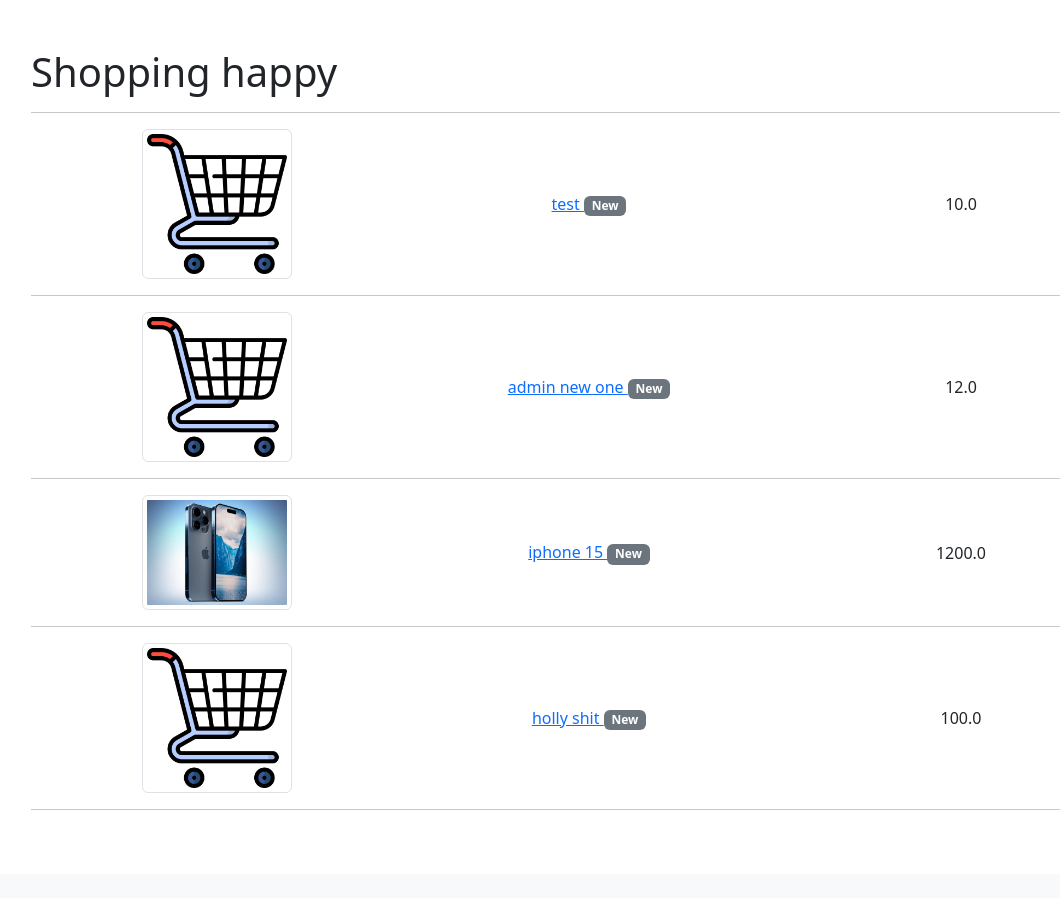
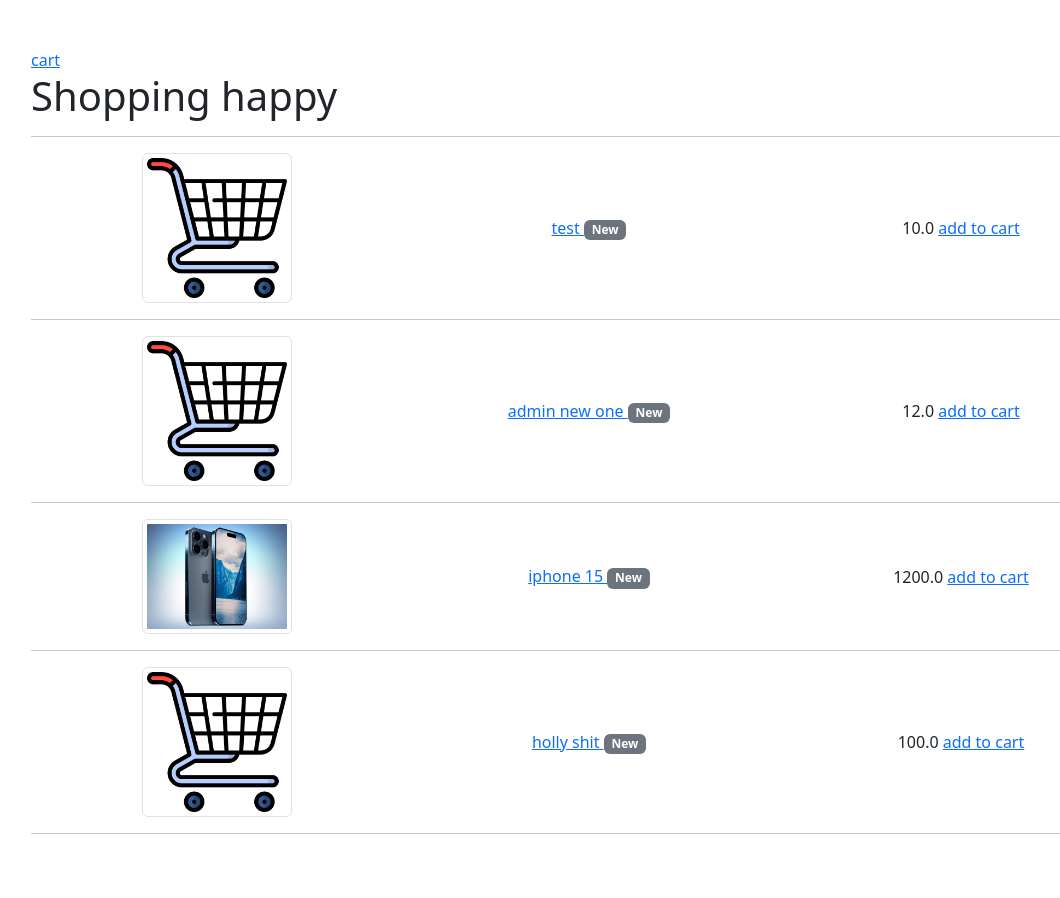
Before and after one commit to javadnr/ecommerce, a Django app: page / in a window 1280 px wide. Shown: the part 56-954 px from the top of the page, without its empty margins (51-1111 px from the left). Before the commit the page ends 866 px from the top, so only its background shows below. Run offline with Django 4.2, Linux system fonts and the light colour scheme; data comes from the database, SQL or seed files in the repository; both versions use the stored data as it was after the commit; some libraries are stand-ins or nearby versions.

Commit message:
adding to github

```diff
--- a/stuff/admin.py
+++ b/stuff/admin.py
@@ -1,5 +1,5 @@
 from django.contrib import admin
-from .models import Product, comment
+from .models import Product, comment,Cart, CartItem
 # Register your models here.
 
 class CommentInline(admin.TabularInline):
@@ -10,5 +10,9 @@ class ProductAdmin(admin.ModelAdmin):
     inlines = [CommentInline,]
     list_display = ['name','id','price']
 
+class CartItemAdmin(admin.ModelAdmin):
+    list_display = ['product','id']
 
 admin.site.register(Product,ProductAdmin)
+admin.site.register(CartItem, CartItemAdmin)
+admin.site.register(Cart)
--- a/stuff/models.py
+++ b/stuff/models.py
@@ -24,12 +24,26 @@ class Product(models.Model):
 
 
 
+class Cart(models.Model):
+    user = models.OneToOneField(User,on_delete=models.CASCADE)
+    products = models.ManyToManyField(Product,through='CartItem')
 
+    def __str__(self):
+        return f'cart for {self.user.username}'
+
+
+class CartItem(models.Model):
+    cart = models.ForeignKey(Cart,on_delete=models.CASCADE)
+    product = models.ForeignKey(Product,related_name='cartitem',on_delete=models.CASCADE)
+    quantity = models.PositiveIntegerField(default=1)
+
+    def __str__(self):
+        return f'{self.quantity} x {self.product.name} in {self.cart}'
 
 
 
 class comment(models.Model):
     author = models.ForeignKey(User , on_delete=models.CASCADE)
     post = models.ForeignKey(Product,related_name='comments', on_delete=models.CASCADE)
-    body = models.TextField()
+    body = models.TextField(null=True, blank = True)
     date_added = models.DateTimeField(auto_now_add=True)
--- a/stuff/urls.py
+++ b/stuff/urls.py
@@ -1,5 +1,5 @@
 from django.urls import path
-from .views import ItemListView, ItemDetailView, ItemDeleteView,ItemCreateView, ItemUpdateView, CommentView
+from .views import ItemListView, ItemDetailView, ItemDeleteView,ItemCreateView, ItemUpdateView, CommentView, add_to_cart, view_cart
 from . import views
 
 urlpatterns = [
@@ -10,5 +10,8 @@ urlpatterns = [
     path('update/<int:pk>',ItemUpdateView.as_view(),name='update_item'),
     path('serach/',views.searchview,name='search'),
     path('<int:pk>/comment/',CommentView.as_view(), name="comment"),
+    path('add-to-cart/<int:product_id>/',add_to_cart, name="add-to-cart"),
+    path('cart/',view_cart, name="cart"),
+    # path('update-cart/<int:cart_item_id>/',CommentView.as_view(), name="update_cart"),
 
 ]
--- a/stuff/views.py
+++ b/stuff/views.py
@@ -1,7 +1,7 @@
 from django.views.generic import ListView, DetailView, DeleteView, UpdateView, CreateView
-from .models import Product, comment
+from .models import Product, comment, Cart, CartItem
 from django.urls import reverse_lazy
-from django.shortcuts import render, redirect
+from django.shortcuts import render, redirect, get_object_or_404
 from django.contrib.auth.decorators import login_required
 
 from .forms import CommentForm
@@ -42,7 +42,6 @@ class CommentView(CreateView):
     ordering = ['-date_added']
 
 
-
     def form_valid(self, form):
         form.instance.post_id = self.kwargs['pk']
         form.instance.author = self.request.user
@@ -56,3 +55,34 @@ def searchview(request):
         return render(request, "stuff/search.html",{'searched' :searched , 'products': products} )
     else:
         return render(request, "stuff/search.html",{'searched' :searched} )
+
+
+def add_to_cart(request, product_id):
+    product = Product.objects.get(id=product_id)
+    cart, created = Cart.objects.get_or_create(user=request.user)
+    cart_item, item_created = CartItem.objects.get_or_create(cart=cart,product=product)
+
+    if not item_created:
+        cart_item.quantity+=1
+        cart_item.save()
+
+    return redirect('cart')
+
+
+def view_cart(request):
+    cart = get_object_or_404(Cart,user=request.user)
+    cart_items = cart.cartitem_set.all()
+
+    return render(request, 'stuff/cart.html',{'cart_items':cart_items})
+
+# def update_cart(request,cart_item_id):
+#     cart_item = CartItem.objects.get(id=cart_item_id)
+#     quantity = int(request.POST.get('quantity'))
+
+#     if quantity > 0 :
+#         cart_item.quantity = quantity
+#         cart_item.save()
+#     else:
+#         cart_item.delete()
+
+#     return redirect('cart')
--- a/templates/stuff/detail.html
+++ b/templates/stuff/detail.html
@@ -16,6 +16,8 @@
   <img src="{% static 'img/basket.png' %}" alt="" height="150" width="150"> <br>
 
 {% endif %}
+<a href="{% url 'add-to-cart' product.id %}">add to cart</a><br>
+
 
 <a href="{% url 'update_item' product.id %}">update</a><br>
 <a href="{% url 'delete' product.id %}">delete</a> <br>
--- a/templates/stuff/list.html
+++ b/templates/stuff/list.html
@@ -14,6 +14,11 @@
 <a href="{% url 'create_item' %}">new item</a>
 
 {% endif %}
+
+
+<a href="{% url 'cart' %}">cart</a>
+
+
   <h1>Shopping happy</h1>
     <hr>
   {% for product in products %}
@@ -36,7 +41,7 @@
 
         </div>
         <div class="col">
-          {{ product.price }}
+          {{ product.price }} <a href="{% url 'add-to-cart' product.id %}">add to cart</a>
         </div>
       </div>
     </div><hr>
--- a/templates/stuff/search.html
+++ b/templates/stuff/search.html
@@ -4,7 +4,7 @@
 {% block content %}
 <div class="container">
 {% if searched %}
-<h1>you searched for {{ searched }}</h1>
+<h1>you searched for '{{ searched }}'</h1>
 {% for product in products %}
 
   <a href="{% url 'item_detail' product.id %}">{{ product}}</a>  <br>
```
Also changed, not shown: requirements.txt (+103 -19 lines), templates/stuff/cart.html (added, +14 -0 lines), db.sqlite3, stuff/migrations/0004_cart_cartitem_cart_products_cart_user.py (added), stuff/migrations/0005_alter_comment_body.py (added), templates/stuff/cart_detail.html (added), 1 other file.
